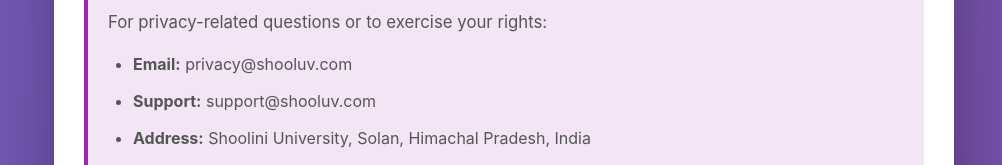
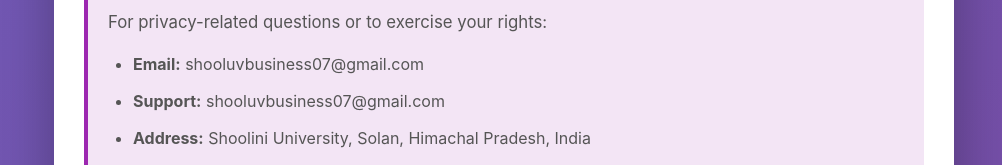
Before and after one commit to tanishksingh039/-shooluv-policies, a plain HTML site: page privacy.html in a window 1280 px wide. Shown: the part 5249-5414 px from the top of the page, without its empty margins (136-1138 px from the left). Drawn offline with Linux system fonts and the light colour scheme.

Commit message:
Update contact email and support information

```diff
--- a/privacy.html
+++ b/privacy.html
@@ -324,8 +324,8 @@
                 <h3>13. Contact Us</h3>
                 <p>For privacy-related questions or to exercise your rights:</p>
                 <ul>
-                    <li><strong>Email:</strong> privacy@shooluv.com</li>
-                    <li><strong>Support:</strong> support@shooluv.com</li>
+                    <li><strong>Email:</strong> shooluvbusiness07@gmail.com</li>
+                    <li><strong>Support:</strong> shooluvbusiness07@gmail.com</li>
                     <li><strong>Address:</strong> Shoolini University, Solan, Himachal Pradesh, India</li>
                 </ul>
             </div>
```
